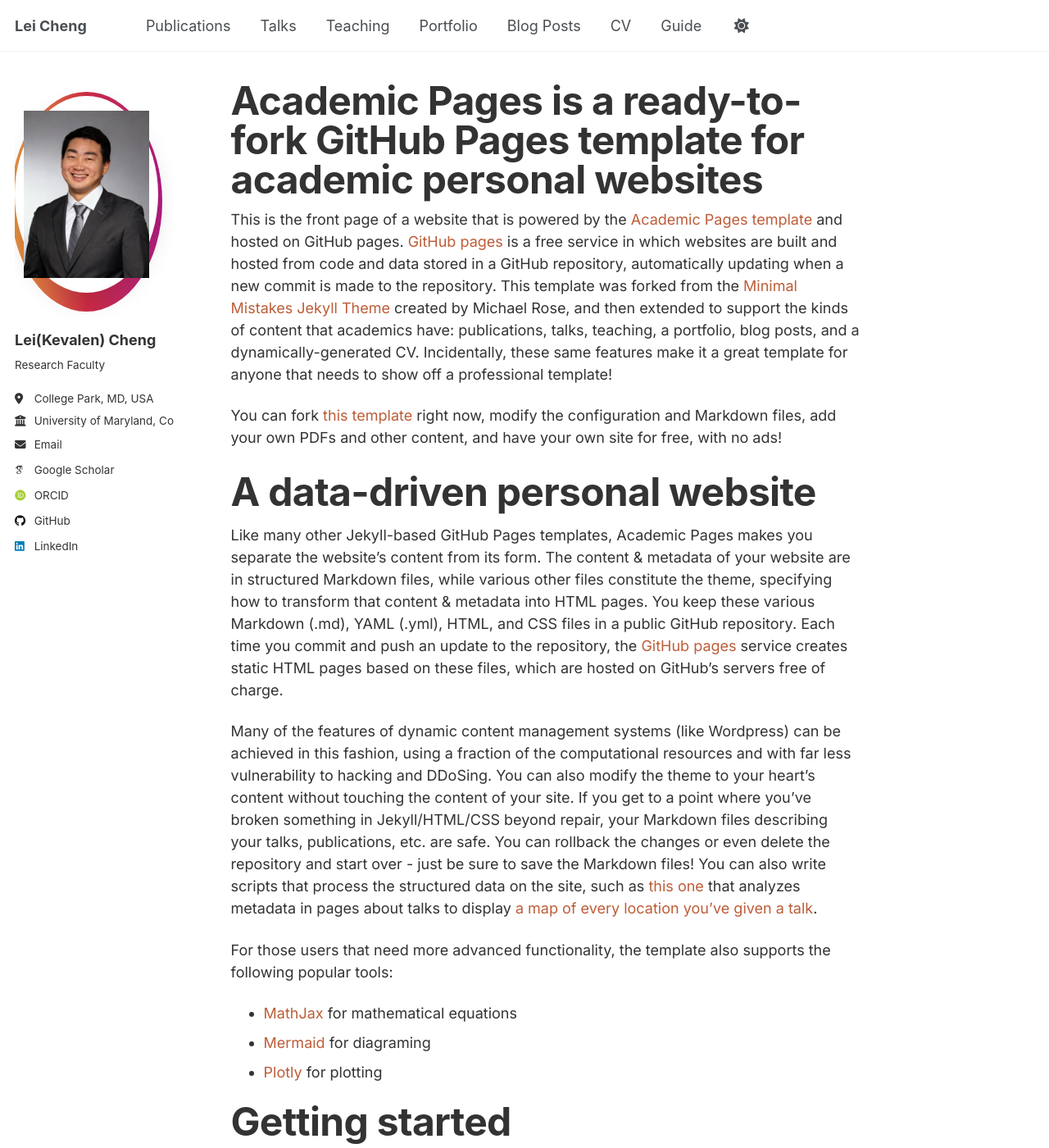
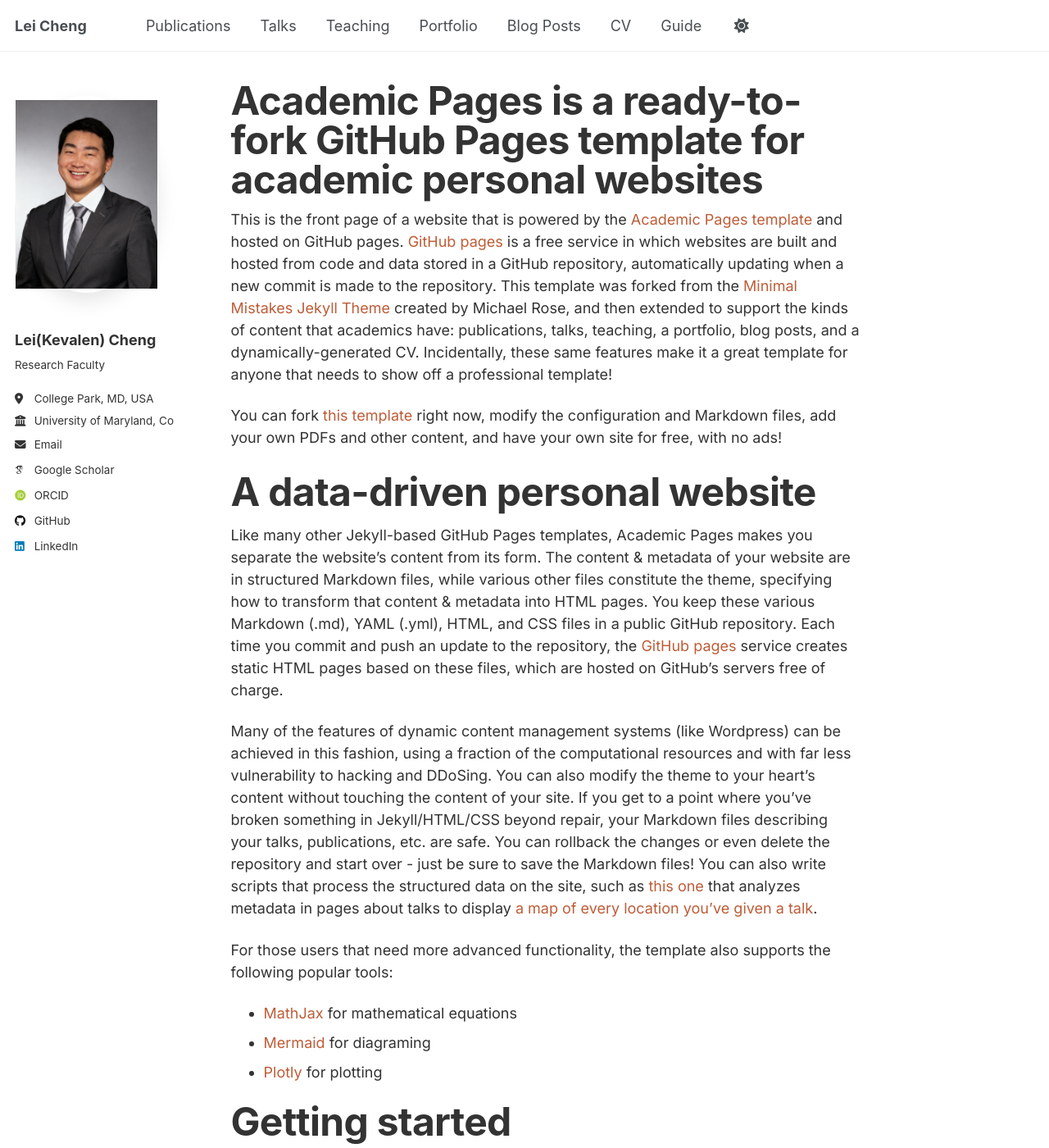
Before and after one commit to leicheng5/leicheng5.github.io, a Jekyll site: the page built from _pages/about.md, in a window 1280 px wide and 1400 px high. Shown: the whole window at 82% size. Built offline with Jekyll 4.4.1, drawn with Linux system fonts in a browser that asks for light colours; some web fonts are replaced; a script that is not in the unit is left out.

Commit message:
Update custom.css

```diff
--- a/assets/css/custom.css
+++ b/assets/css/custom.css
@@ -197,3 +197,34 @@
     inset: -4px !important;
   }
 }
+
+/* Large avatar, no ring, fill the circle */
+.sidebar,
+.page__inner-wrap > aside.sidebar { max-width: 460px !important; }
+
+.author__avatar:before,
+.sidebar .author__avatar:before { content: none !important; }
+
+.author__avatar,
+.sidebar .author__avatar { position: relative !important; display: inline-block !important; }
+
+.author__avatar img,
+.sidebar .author__avatar img {
+  width: 240px !important;          /* set 240–280px as you like */
+  height: 240px !important;
+  border-radius: 50% !important;
+  object-fit: cover !important;      /* fills the circle (will crop) */
+  object-position: 50% 50% !important;/* adjust focal point: X% Y% */
+  border: 0 !important;              /* no ring/border */
+  box-shadow: 0 10px 24px rgba(0,0,0,.10) !important;
+}
+
+/* Example focal-point presets you can try:
+   object-position: 50% 38%;   (move up a bit)
+   object-position: 45% 50%;   (pan slightly left)
+   object-position: 50% 60%;   (pan down) */
+
+@media (max-width: 640px) {
+  .sidebar, .page__inner-wrap > aside.sidebar { max-width: 100% !important; }
+  .author__avatar img, .sidebar .author__avatar img { width: 190px !important; height: 190px !important; }
+}
```
